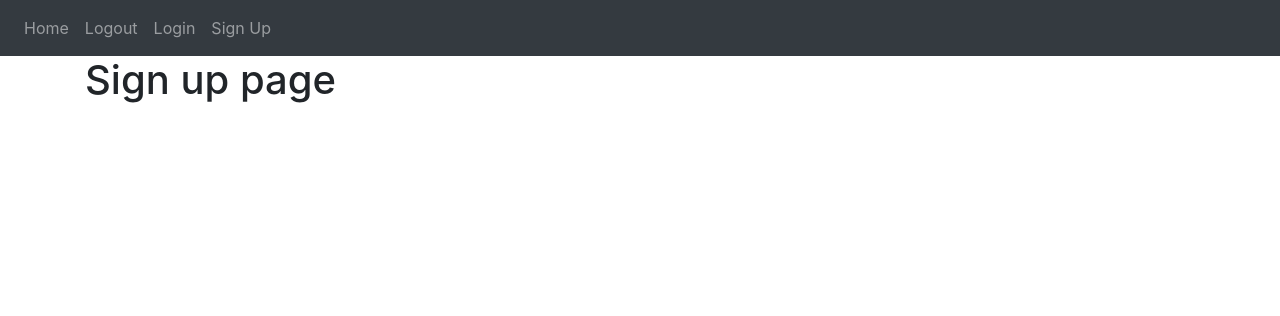
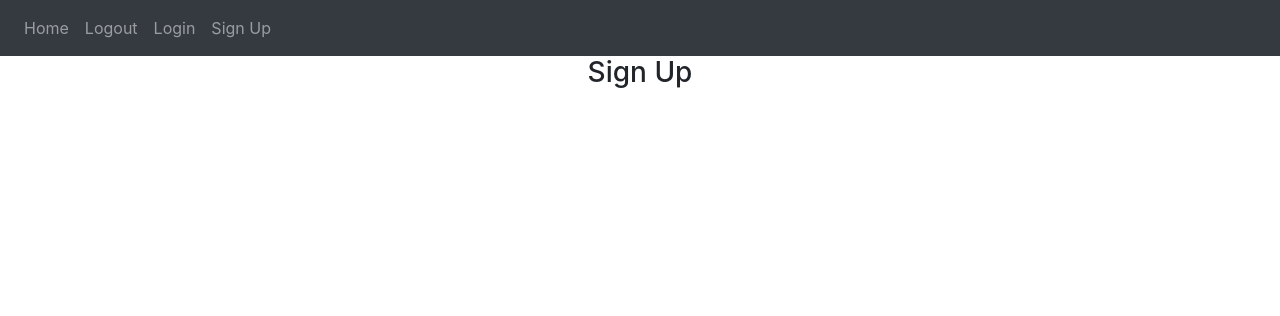
Before and after one commit to PaytonDennis/Python-Project_w_database, a Flask app: page /sign-up in a window 1280 px wide. Shown: the top 316 px of the page. Run offline with Flask 2, Linux system fonts and the light colour scheme; some libraries are stand-ins or nearby versions.

Commit message:
worked on signup form

```diff
--- a/Python-Project_w_database-main/P_Dennis_Python_Database/website/templates/sign_up.html
+++ b/Python-Project_w_database-main/P_Dennis_Python_Database/website/templates/sign_up.html
@@ -2,5 +2,10 @@
 {% block title %}Sign up{%endblock%}
 
 {% block content %}
-<h1> Sign up page</h1>
+<form method="POST">
+    <h3 align="center">Sign Up</h3>
+    <div class="form-group">
+
+    </div>
+</form>
 {% endblock %}
```
